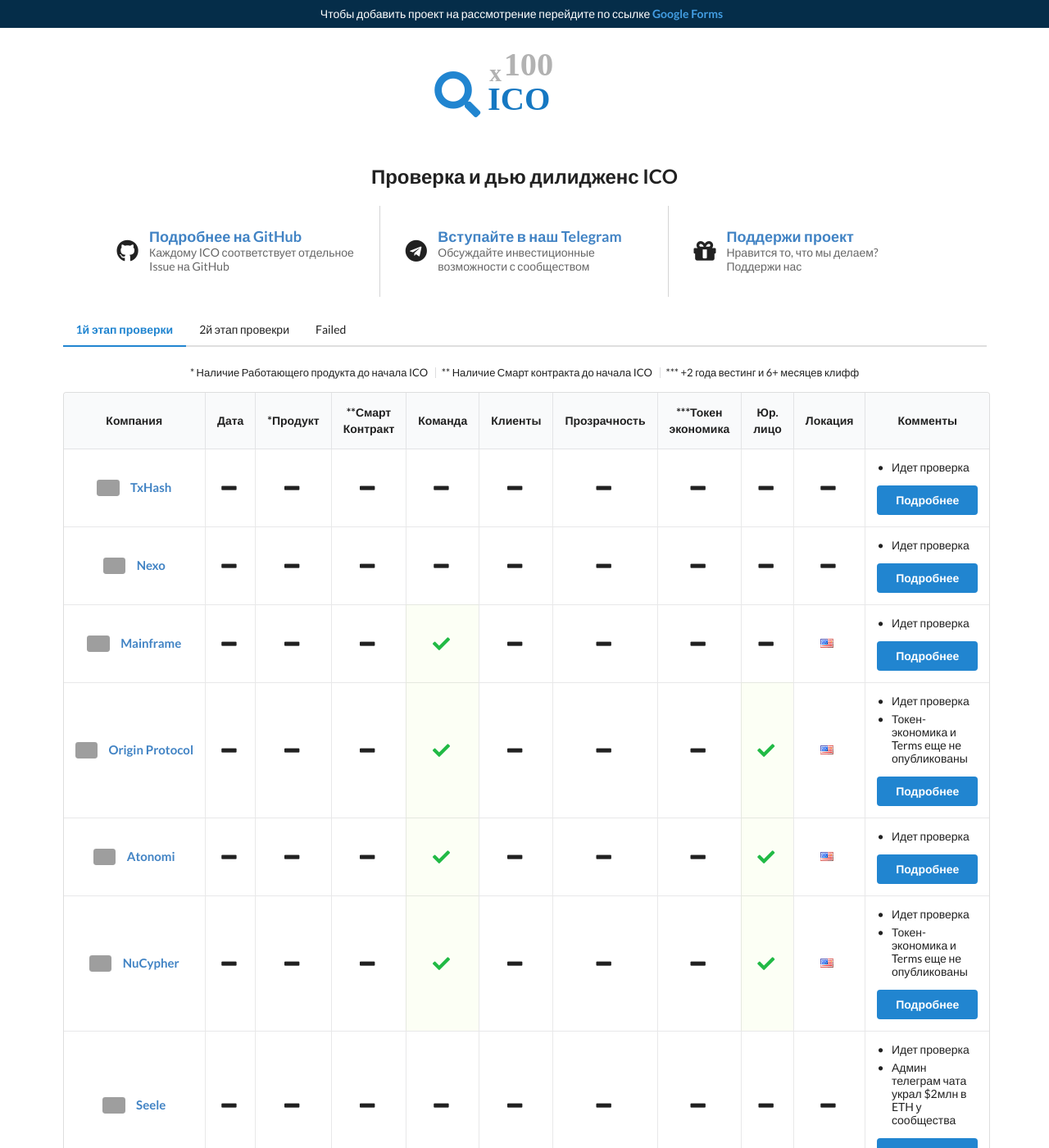
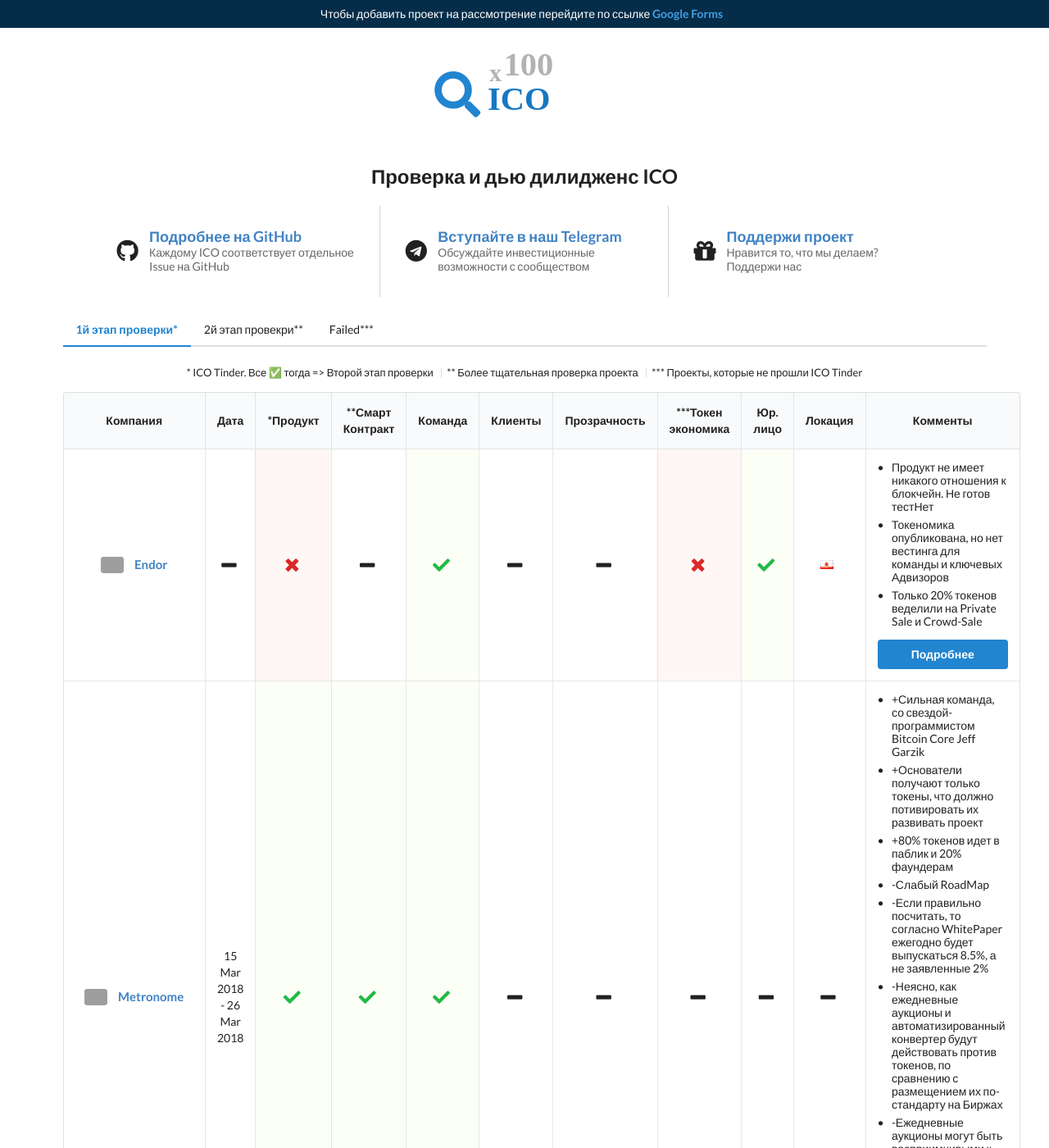
Before and after one commit to btclexis/x100ico, a Jekyll site: the page built from in-review.md, in a window 1280 px wide and 1400 px high. Shown: the whole window at 82% size. Built offline with Jekyll 4.4.1, drawn with Linux system fonts in a browser that asks for light colours; nearby versions of some CDN libraries; some of the changed text lies outside the part shown; grey boxes are pictures that could not be loaded.

Commit message:
tabs and hints re-new and new issues published

```diff
--- a/_data/active-future-icos.yml
+++ b/_data/active-future-icos.yml
@@ -1,63 +1,48 @@
 # Указывай полные имя Стран. Все страны здесь: https://semantic-ui.com/elements/flag.html
-- name: GoNetwork
-  image: https://i.imgur.com/XhAQdHY.jpg
-  url: https://gonetwork.co/
+# 2й этап проверки
+
+- name: Holo
+  image: https://i.imgur.com/NO3d4q7.png
+  url: https://holo.host/ico/
   real_team: true
   real_customers:
-  smart_contract: false
-  product: false
-  tokenomics: false
-  have_company: false
-  transparent: false
-  location: Canada
+  smart_contract: true
+  product: true
+  tokenomics:
+  have_company: true
+  transparent: true
+  location: Gibraltar
   comments:
-    - content: Основатель не отвечает на вопросы инвесторов. Игнор.
-    - content: Со-основатель Xun Cai возможно не работает над проектов фултайм.
-  ico_start_date:
-  ico_end_date:
+    - content: Отлжили дату ICO. Обновления на сайте
+      url: https://holo.host/ico/
+    - content: +Новая децетрализированная платформа
+    - content: +-Нет вестинга, но команде будут платить Holo-топливом, которые нельзя обменять пока работает платформа. Holo-fuel временные и будут "уничтожены" после запуска платформы
+    - content: Резидентам из США, Южной Кореи, Китая - нелья участвовать в их ICO
+    - content: +Команда полностью открыта и честно отвечали на вопросы в Телеге
+  ico_start_date: 2018-02-22T11:00:00Z
+  ico_end_date: 2018-03-23T11:00:00Z
   safe: false
-  issue_url: https://github.com/btclexis/x100ico/issues/3
+  issue_url: https://github.com/btclexis/x100ico/issues/7
 
-- name: YGGDRASH
-  image: https://i.imgur.com/jTpqWxB.jpg
-  url: https://yggdrash.io/
-  real_team:
-  real_customers:
-  smart_contract:
-  product: false
-  tokenomics: false
-  have_company: true
-  transparent:
-  location: Singapore
-  comments:
-    - content: Проверить команду
-    - content: Компания AKASHIC FOUNDATION LTD. зарегана в Сингапуре
-    - content: Релиз тестНета только в  Q3 2018 | MainNet в Q2 2019
-    - content: Вестинг для команды больше 1 года
-    - content: Смарт контракт еще не написан
-    - content: Пре-сейл 12го Марта - 16е Марта
-    - content: Основное ICO 19го Марта - 23е Марта
-  ico_start_date: 2018-03-12T11:00:00Z
-  ico_end_date: 2018-03-23T11:00:00Z
-  safe:
-  issue_url: https://github.com/btclexis/x100ico/issues/2
 
-- name: Endor
-  image: https://i.imgur.com/JoIgfZZ.jpg
-  url: https://www.endor.com
+- name: FundRequest
+  image: https://i.imgur.com/jNolXfq.png
+  url: https://register.fundrequest.io/
   real_team: true
   real_customers:
-  smart_contract:
-  product: false
-  tokenomics: false
+  smart_contract: true
+  product: true
+  tokenomics: true
   have_company: true
-  transparent:
-  location: Gibraltar
+  transparent: true
+  location: Estonia
   comments:
-    - content: Продукт не имеет никакого отношения к блокчейн. Не готов тестНет
-    - content: Токеномика опубликована, но нет вестинга для команды и ключевых Адвизоров
-    - content: Только 20% токенов веделили на  Private Sale и Crowd-Sale
-  ico_start_date:
-  ico_end_date:
-  safe:
-  issue_url: https://github.com/btclexis/x100ico/issues/1
+    - content: Вестинг для команды 2 года с 6мес клиффом. Для Адвизоров 6мес и 3 мес клиффом.
+    - content: Hard Cap 15млн USD сообирается в ETH что равняется 1800 FND/ETH
+    - content: Вайтлист закрыт 25го Января 2018. Только попавшие в Вайт-лист могут участвовать
+    - content: Продажа токенов будет 2 дня. 12/02/2018 - в течении 24 часов можно будет купить от 0.01 до 1 ETH. На следующий день 13/02/2018 - безлимит до тех пор, пока не соберется капа в 6000 ETH.
+    - content: Со-основатель был полностью открытым при общении, когда ему задавали вопросы
+  ico_start_date: 2018-02-12T11:00:00Z
+  ico_end_date: 2018-02-13T11:00:00Z
+  safe: true
+  issue_url: https://github.com/btclexis/x100ico/issues/
--- a/_data/in-review-icos.yml
+++ b/_data/in-review-icos.yml
@@ -1,4 +1,96 @@
 # Указывай полные имя Стран. Все страны здесь: https://semantic-ui.com/elements/flag.html
+# 1й этап проверки
+
+- name: Endor
+  image: https://i.imgur.com/JoIgfZZ.jpg
+  url: https://www.endor.com
+  real_team: true
+  real_customers:
+  smart_contract:
+  product: false
+  tokenomics: false
+  have_company: true
+  transparent:
+  location: Gibraltar
+  comments:
+    - content: Продукт не имеет никакого отношения к блокчейн. Не готов тестНет
+    - content: Токеномика опубликована, но нет вестинга для команды и ключевых Адвизоров
+    - content: Только 20% токенов веделили на  Private Sale и Crowd-Sale
+  ico_start_date:
+  ico_end_date:
+  safe:
+  issue_url: https://github.com/btclexis/x100ico/issues/1
+
+- name: Metronome
+  image: https://cdn-images-1.medium.com/fit/c/200/200/1*2UJFsmiXEN6hvrkAdIqf7w.jpeg
+  url: https://www.metronome.io
+  real_team: true
+  real_customers:
+  smart_contract: true
+  product: true
+  tokenomics:
+  have_company:
+  transparent:
+  location:
+  comments:
+    - content: +Сильная команда, со свездой-программистом Bitcoin Core Jeff Garzik
+    - content: +Основатели получают только токены, что должно потивировать их развивать проект
+    - content: +80% токенов идет в паблик и 20% фаундерам
+    - content: -Слабый RoadMap
+    - content: -Если правильно посчитать, то согласно WhitePaper ежегодно будет выпускаться 8.5%, а не заявленные 2%
+    - content: -Неясно, как ежедневные аукционы и автоматизированный конвертер будут действовать против токенов, по сравнению с размещением их по-стандарту на Биржах
+    - content: -Ежедневные аукционы могут быть восприимчивыми к ботам, предоставляя больше возможностей людям с более быстрыми ботами, что затрудняет получение токенов по разумной цене
+  ico_start_date: 2018-03-15T00:00:00Z
+  ico_end_date: 2018-03-26T00:00:00Z
+  safe:
+  issue_url: https://github.com/btclexis/x100ico/issues/
+
+
+- name: Nexo
+  image: https://i.imgur.com/DrLqRYG.jpg
+  url: https://nexo.io/
+  real_team: true
+  real_customers:
+  smart_contract:
+  product:
+  tokenomics:
+  have_company:
+  transparent:
+  location:
+  comments:
+    - content: Идет проверка
+    - content: +Credissimo (дочерняя компания) существует с 2007, в таких стрнанах как Болгария, Румыния, Польша, Испания
+    - content: +В паблик отдают 70% токенов
+    - content: +в Белой бумаге прописана четкая бизнес модель, с дивидендами для держателей токенов
+    - content: -Credissimo похожа на микро-кредитную организацию, что может негативно восприниматься инвесторами
+    - content: -50млн HardCap, это перебор
+    - content: -в Белой Бумаге не поясняется что будет, если цена залоговых assets упадет ниже овердрафта
+    - content: -Проект говорит о своей команде, как о лидирующей в Европе в финтех секторе, однако они только покрывают 4 страны (Болгария, Румыния, Польша, Испания) и их оброт за 2017г довольно скромный ~30млн Евро
+  ico_start_date: 2018-04-1T00:00:00Z
+  ico_end_date: 2018-04-1T00:00:00Z
+  safe:
+  issue_url: https://github.com/btclexis/x100ico/issues/5
+
+- name: Cappasity
+  image: https://pbs.twimg.com/profile_images/933453208256688128/RA9KvGuV_bigger.jpg
+  url: https://cappasity.com/
+  real_team: true
+  real_customers:
+  smart_contract:
+  product:
+  tokenomics:
+  have_company:
+  transparent:
+  location:
+  comments:
+    - content: Идет проверка
+    - content: -У СТО проекта нет онлайн профилей. А в Телеграме СЕО отвечает, что СТО не публичная персона. Это недостаток проффессионализма, когда ты СТО компании, которая собирается привлечь миллионы $ инвестиций
+  ico_start_date: 2018-02-28T00:00:00Z
+  ico_end_date: 2018-03-22T00:00:00Z
+  safe:
+  issue_url: https://github.com/btclexis/x100ico/issues/
+
+
 - name: TxHash
   image: https://i.imgur.com/uNPUR7c.png
   url: https://txhash.com/
@@ -18,25 +110,6 @@
   issue_url: https://github.com/btclexis/x100ico/issues/4
 
 
-- name: Nexo
-  image: https://i.imgur.com/DrLqRYG.jpg
-  url: https://nexo.io/
-  real_team:
-  real_customers:
-  smart_contract:
-  product:
-  tokenomics:
-  have_company:
-  transparent:
-  location:
-  comments:
-    - content: Идет проверка
-  ico_start_date:
-  ico_end_date:
-  safe:
-  issue_url: https://github.com/btclexis/x100ico/issues/#
-
-
 - name: Mainframe
   image: https://i.imgur.com/Ln6COOt.jpg
   url: https://mainframe.com
@@ -50,30 +123,16 @@
   location: United States
   comments:
     - content: Идет проверка
-  ico_start_date:
+    - content: +Реальный Юзкейс для токенов - "operation of decentralized network" Будут поощрать держателей Майнфрейм нод за (packet routing, packet holding, file storage, database storage)
+    - content: +детальная Белая бумага, четкий веб-сайт
+    - content: -четкие майлстоуны в RoadMap, однако нет точных даты, когда команда собирается их достичь
+  ico_start_date: TBA
   ico_end_date:
   safe:
-  issue_url: https://github.com/btclexis/x100ico/issues/
+  issue_url: https://github.com/btclexis/x100ico/issues/6
 
 
-- name: Origin Protocol
-  image: https://i.imgur.com/ZzrzwEM.jpg
-  url: https://www.originprotocol.com
-  real_team: true
-  real_customers:
-  smart_contract:
-  product:
-  tokenomics:
-  have_company: true
-  transparent:
-  location: United States
-  comments:
-    - content: Идет проверка
-    - content: Токен-экономика и Terms еще не опубликованы
-  ico_start_date:
-  ico_end_date:
-  safe:
-  issue_url: https://github.com/btclexis/x100ico/issues/
+
 
 - name: Atonomi
   image: https://i.imgur.com/8kn8hF1.jpg
@@ -112,21 +171,20 @@
   safe:
   issue_url: https://github.com/btclexis/x100ico/issues/
 
-
-- name: Seele
-  image: https://i.imgur.com/JZXm0lQ.jpg
-  url: https://seele.pro
-  real_team:
+- name: Origin Protocol
+  image: https://i.imgur.com/ZzrzwEM.jpg
+  url: https://www.originprotocol.com
+  real_team: true
   real_customers:
   smart_contract:
   product:
   tokenomics:
-  have_company:
+  have_company: true
   transparent:
-  location:
+  location: United States
   comments:
     - content: Идет проверка
-    - content: Админ телеграм чата украл $2млн в ETH у сообщества
+    - content: Токен-экономика и Terms еще не опубликованы
   ico_start_date:
   ico_end_date:
   safe:
--- a/_data/past-icos.yml
+++ b/_data/past-icos.yml
@@ -1,4 +1,70 @@
 # Указывай полные имя Стран. Все страны здесь: https://semantic-ui.com/elements/flag.html
+# Не прошли проверку
+
+
+- name: Seele
+  image: https://i.imgur.com/JZXm0lQ.jpg
+  url: https://seele.pro
+  real_team:
+  real_customers:
+  smart_contract:
+  product:
+  tokenomics:
+  have_company:
+  transparent:
+  location:
+  comments:
+    - content: Идет проверка
+    - content: Админ телеграм чата украл $2млн в ETH у сообщества
+  ico_start_date:
+  ico_end_date:
+  safe:
+  issue_url: https://github.com/btclexis/x100ico/issues/
+
+
+- name: GoNetwork
+  image: https://i.imgur.com/XhAQdHY.jpg
+  url: https://gonetwork.co/
+  real_team: true
+  real_customers:
+  smart_contract: false
+  product: false
+  tokenomics: false
+  have_company: false
+  transparent: false
+  location: Canada
+  comments:
+    - content: Основатель не отвечает на вопросы инвесторов. Игнор.
+    - content: Со-основатель Xun Cai возможно не работает над проектов фултайм.
+  ico_start_date:
+  ico_end_date:
+  safe: false
+  issue_url: https://github.com/btclexis/x100ico/issues/3
+
+- name: YGGDRASH
+  image: https://i.imgur.com/jTpqWxB.jpg
+  url: https://yggdrash.io/
+  real_team:
+  real_customers:
+  smart_contract:
+  product: false
+  tokenomics: false
+  have_company: true
+  transparent:
+  location: Singapore
+  comments:
+    - content: Проверить команду
+    - content: Компания AKASHIC FOUNDATION LTD. зарегана в Сингапуре
+    - content: Релиз тестНета только в  Q3 2018 | MainNet в Q2 2019
+    - content: Вестинг для команды больше 1 года
+    - content: Смарт контракт еще не написан
+    - content: Пре-сейл 12го Марта - 16е Марта
+    - content: Основное ICO 19го Марта - 23е Марта
+  ico_start_date: 2018-03-12T11:00:00Z
+  ico_end_date: 2018-03-23T11:00:00Z
+  safe: false
+  issue_url: https://github.com/btclexis/x100ico/issues/2
+
 - name: Gimmer
   image: https://i.imgur.com/vD1Fqzb.jpg
   url: https://token.gimmer.net/
@@ -19,7 +85,7 @@
   ico_start_date: 2018-02-01T00:00:00Z
   ico_end_date: 2018-02-28T00:00:00Z
   safe: false
-  issue_url: https://github.com/btclexis/x100ico/#
+  issue_url: https://github.com/btclexis/x100ico/
 
 - name: Sharder Protocol
   image: https://i.imgur.com/iScbiV9.jpg
@@ -38,46 +104,4 @@
   ico_start_date: 2018-02-23T00:00:00Z
   ico_end_date: 2018-02-23T00:00:00Z
   safe: false
-  issue_url: https://github.com/btclexis/x100ico/#
-
-- name: Colu
-  image: https://i.imgur.com/MIOjDsM.jpg
-  url: https://cln.network/
-  real_team: true
-  real_customers:
-  smart_contract: true
-  product: false
-  tokenomics: true
-  have_company: true
-  transparent:
-  location: Gibraltar
-  comments:
-    - content: Вестинг для команды 3года
-    - content: Продукт не имеет ничего общего с технологией блокчейн
-    - content: Не полный Roadmap
-  ico_start_date: 2018-02-14T11:00:00Z
-  ico_end_date: 2018-02-18T11:00:00Z
-  safe:
-  issue_url: https://github.com/btclexis/x100ico/#
-
-- name: FundRequest
-  image: https://i.imgur.com/jNolXfq.png
-  url: https://register.fundrequest.io/
-  real_team: true
-  real_customers:
-  smart_contract: true
-  product: true
-  tokenomics: true
-  have_company: true
-  transparent: true
-  location: Estonia
-  comments:
-    - content: Вестинг для команды 2 года с 6мес клиффом. Для Адвизоров 6мес и 3 мес клиффом.
-    - content: Hard Cap 15млн USD сообирается в ETH что равняется 1800 FND/ETH
-    - content: Вайтлист закрыт 25го Января 2018. Только попавшие в Вайт-лист могут участвовать
-    - content: Продажа токенов будет 2 дня. 12/02/2018 - в течении 24 часов можно будет купить от 0.01 до 1 ETH. На следующий день 13/02/2018 - безлимит до тех пор, пока не соберется капа в 6000 ETH.
-    - content: Со-основатель был полностью открытым при общении, когда ему задавали вопросы
-  ico_start_date: 2018-02-12T11:00:00Z
-  ico_end_date: 2018-02-13T11:00:00Z
-  safe: true
-  issue_url: https://github.com/btclexis/x100ico/#
+  issue_url: https://github.com/btclexis/x100ico/
--- a/_includes/tabs.html
+++ b/_includes/tabs.html
@@ -2,23 +2,23 @@
   <div class="ui right labeled icon top right pointing dropdown fluid primary button">
     <span class="text">
       {% if include.active-tab == 'in-review' %}
-        1й этап провекри
+        1й этап провекри*
       {% elsif include.active-tab == 'active' %}
-        2й этап провекри
+        2й этап провекри**
       {% else %}
-        Failed
+        Failed***
       {% endif %}
     </span>
     <i class="dropdown icon"></i>
     <div class="menu">
      <a class="{% if include.active-tab == 'in-review' %}selected active{% endif %} item" href="/in-review">
-        1й этап проверки
+        1й этап проверки*
       </a>
       <a class="{% if include.active-tab == 'active' %}selected active{% endif %} item" href="/">
-        2й этап проверки
+        2й этап проверки*
       </a>
       <a class="{% if include.active-tab == 'past' %}selected active{% endif %} item" href="/past">
-        Failed
+        Failed***
       </a>
     </div>
   </div>
@@ -27,8 +27,8 @@
 
 <div class="mobile-hidden">
   <div class="ui top pointing secondary blue menu">
-    <a href="/in-review" class="{% if include.active-tab == 'in-review' %}active{% endif %} item">1й этап проверки</a>
-    <a href="/" class="{% if include.active-tab == 'active' %}active{% endif %} item">2й этап провекри</a>
-    <a href="/past" class="{% if include.active-tab == 'past' %}active{% endif %} item">Failed</a>
+    <a href="/in-review" class="{% if include.active-tab == 'in-review' %}active{% endif %} item">1й этап проверки*</a>
+    <a href="/" class="{% if include.active-tab == 'active' %}active{% endif %} item">2й этап провекри**</a>
+    <a href="/past" class="{% if include.active-tab == 'past' %}active{% endif %} item">Failed***</a>
   </div>
 </div>
```
Also changed, not shown: _includes/icos-review-table.html (+6 -6 lines), .github/issue_template.md.
